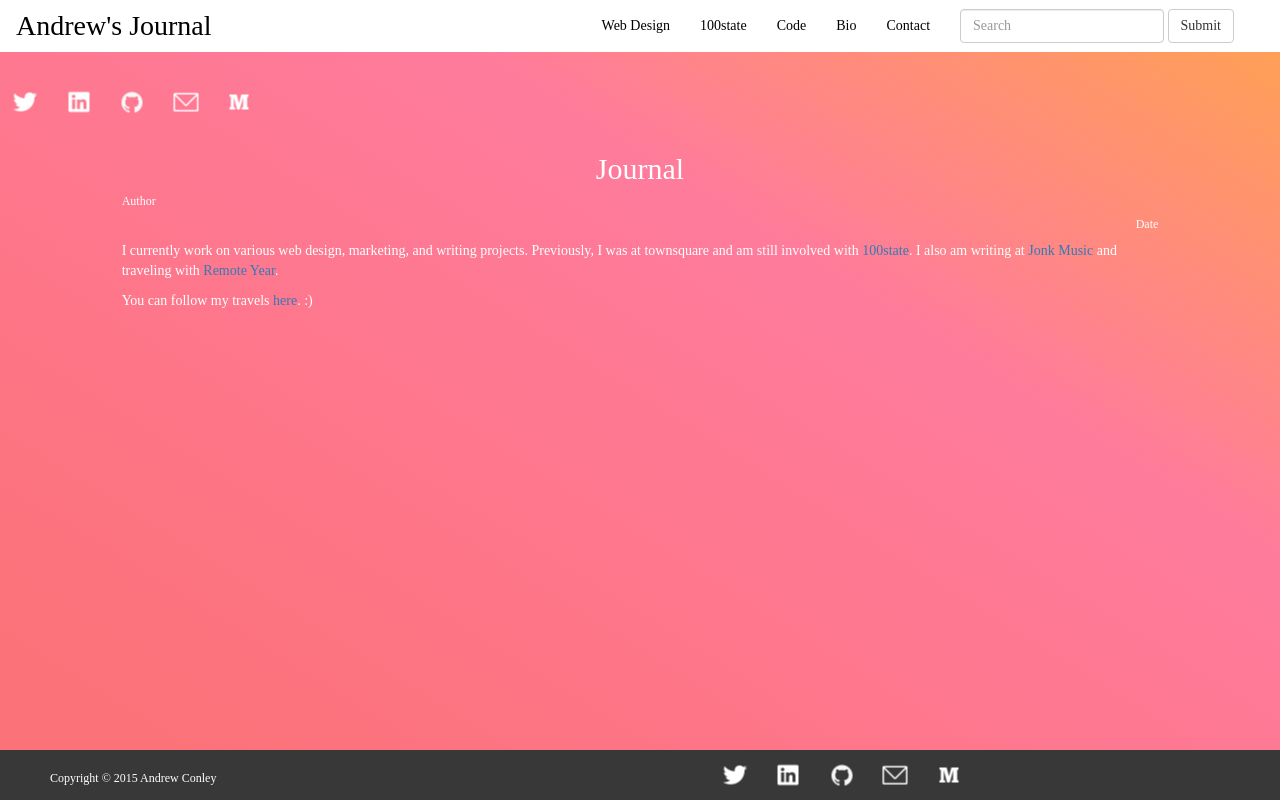
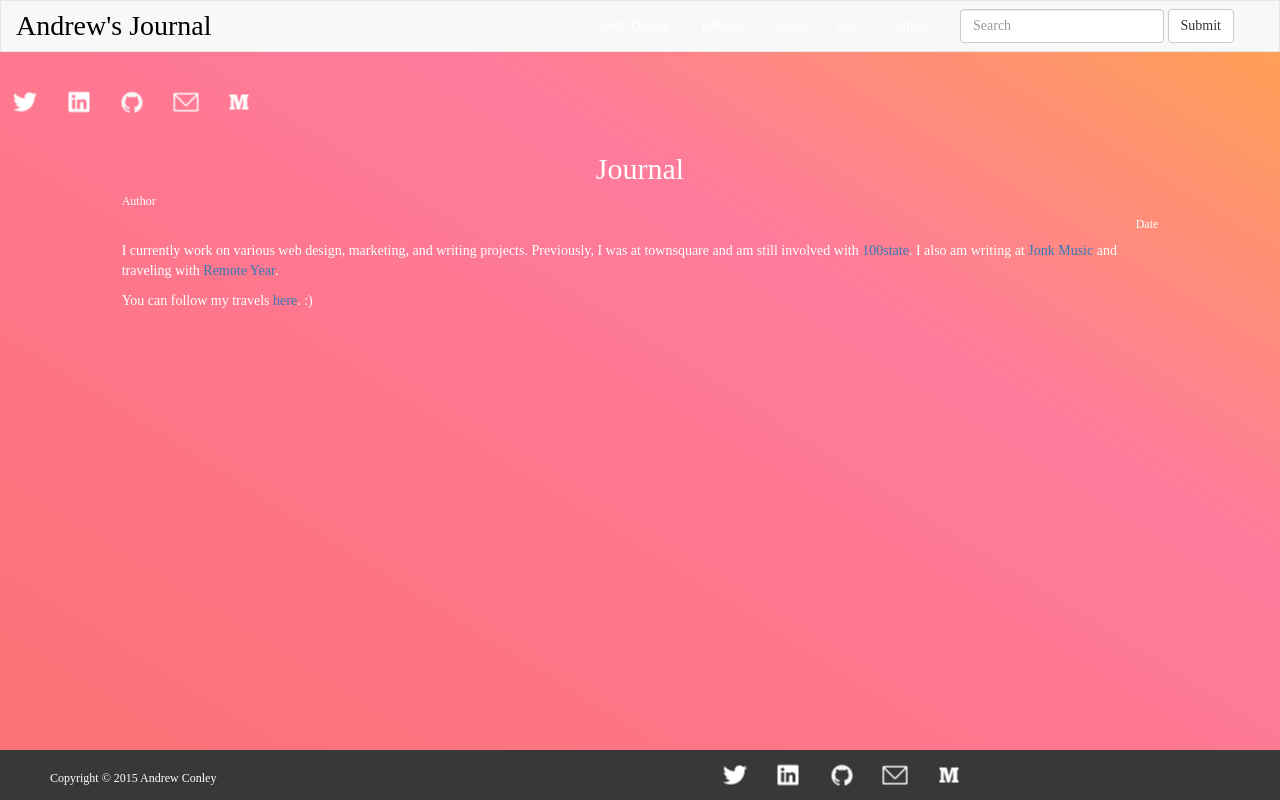
Before and after one commit to aconman1287/aconman1287.github.io, a plain HTML site: page index.html in a window 1280 px wide. Drawn offline with nearby package versions, Linux system fonts and the light colour scheme.

Commit message:
Changed navbar background color
From white to transparent

```diff
--- a/css/style.css
+++ b/css/style.css
@@ -61,13 +61,16 @@ h2 h6 {
 
 .navbar {
 	margin-bottom: 0px;
-	background-color: white;
+}
+
+.navbar-default {
+	background-color: none;
+	border-color: none;
 }
 
 @media (min-width: 768px) {
 	.navbar {
 		border-radius: 0px;
-		border-color: white;
 	}
 }
 
@@ -76,7 +79,7 @@ h2 h6 {
 }
 
 .navbar-default .navbar-nav>li>a {
-	color: black;
+	color: white;
 }
 
 .logo {
--- a/index.html
+++ b/index.html
@@ -5,7 +5,7 @@
     <meta http-equiv="X-UA-Compatible" content="IE=edge">
     <meta name="viewport" content="width=device-width, initial-scale=1">
     <!-- The above 3 meta tags *must* come first in the head; any other head content must come *after* these tags -->
-    <title>Andrew Scott Conley Journal</title>
+    <title>a journal</title>
 
     <!-- Bootstrap -->
     <link href="css/bootstrap.min.css" rel="stylesheet">
```
